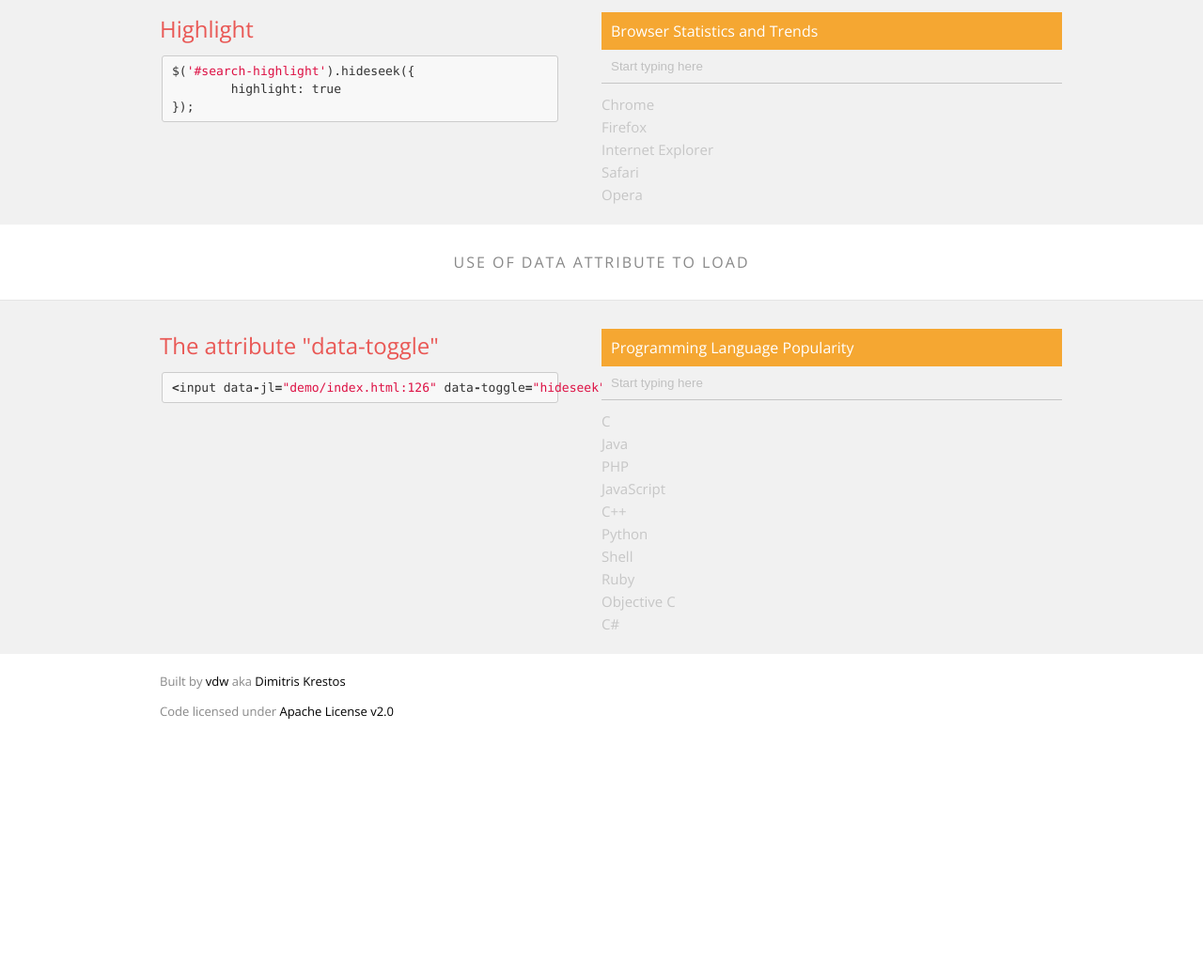
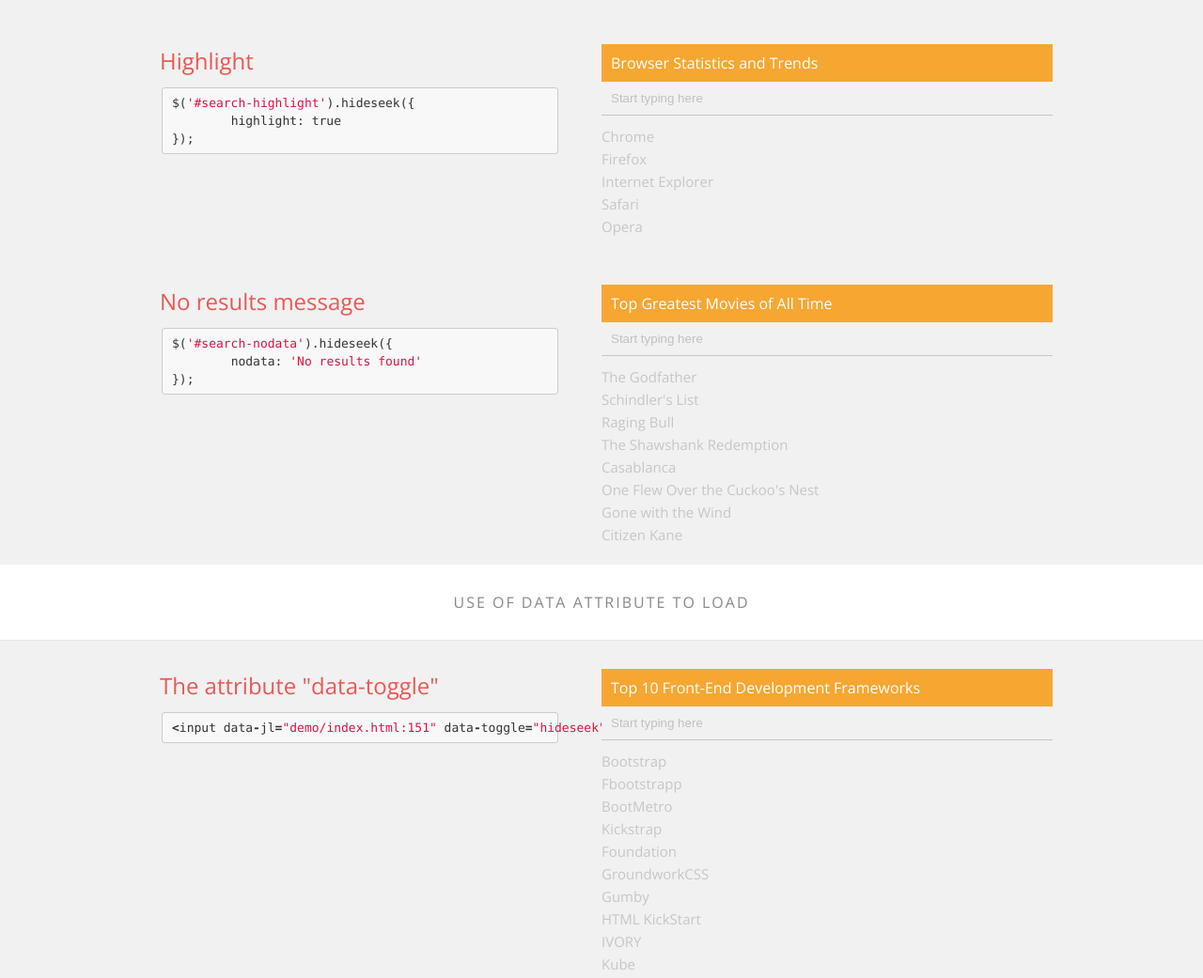
Before and after one commit to vdw/HideSeek, a plain HTML site: page demo/index.html in a window 1280 px wide. Shown: the part 1002-2043 px from the top of the page at 94% size. Before the commit the page ends 1788 px from the top, so only its background shows below. Drawn offline with nearby package versions, Linux system fonts and the light colour scheme.

Commit message:
Update demo page

```diff
--- a/demo/index.html
+++ b/demo/index.html
@@ -60,7 +60,7 @@
 			<article>
 				<h2>
 					HideSeek is yet another jQuery plugin for tabs, is compatible with IE7+, Chrome, Firefox, Safari and jQuery 1.8.1, 1.9.1, 1.10.1, 2.0.2. and
-					supports <a class="anchorLink" href="#custom_event">custom events</a>, <a class="anchorLink" href="#rotation">rotation</a> and <a class="anchorLink" href="#animation">animation</a></h2>
+					supports <a class="anchorLink" href="#highlight">highlighting</a>, <a class="anchorLink" href="#nodata">custom message</a> and <a class="anchorLink" href="#attribute">initialization via data attribute</a>.</h2>
 			</article>
 		</section>
 		<h3>Demonstration</h3>
@@ -76,7 +76,7 @@ $('#search-1').hideseek();
 				</div>
 				<div class="column">
 				<label for="search">Programming Language Popularity</label>
-				<input id="search" name="search" placeholder="Start typing here" type="text" data-list=".default_list" data-nodata="No results found">
+				<input id="search" name="search" placeholder="Start typing here" type="text" data-list=".default_list">
 				<ul class="vertical default_list">
 					<li>C</li>
 					<li>Java</li>
@@ -92,7 +92,7 @@ $('#search-1').hideseek();
 				</div>
 				<div class="clear"></div>
 			</article>
-			<article>
+			<article id="highlight">
 				<div class="column">
 				<h2>Highlight</h2>
 <pre data-language="javascript">
@@ -103,7 +103,7 @@ $('#search-highlight').hideseek({
 				</div>
 				<div class="column">
 				<label for="search-highlight">Browser Statistics and Trends</label>
-				<input id="search-highlight" name="search-highlight" placeholder="Start typing here" type="text" data-list=".highlight_list" data-nodata="No results found">
+				<input id="search-highlight" name="search-highlight" placeholder="Start typing here" type="text" data-list=".highlight_list">
 				<ul class="vertical highlight_list">
 					<li>Chrome</li>
 					<li>Firefox</li>
@@ -114,12 +114,37 @@ $('#search-highlight').hideseek({
 				</div>
 				<div class="clear"></div>
 			</article>
+			<article id="nodata">
+				<div class="column">
+				<h2>No results message</h2>
+<pre data-language="javascript">
+$('#search-nodata').hideseek({
+	nodata: 'No results found'
+});
+</pre>
+				</div>
+				<div class="column">
+				<label for="search-nodata">Top Greatest Movies of All Time</label>
+				<input id="search-nodata" name="search-nodata" placeholder="Start typing here" type="text" data-list=".nodata_list">
+				<ul class="vertical nodata_list">
+					<li>The Godfather</li>
+					<li>Schindler's List</li>
+					<li>Raging Bull</li>
+					<li>The Shawshank Redemption</li>
+					<li>Casablanca</li>
+					<li>One Flew Over the Cuckoo's Nest</li>
+					<li>Gone with the Wind</li>
+					<li>Citizen Kane</li>
+				</ul>
+				</div>
+				<div class="clear"></div>
+			</article>
 		</section>
 		<!-- CONTENT ends-->
 		<h3>Use of data attribute to load</h3>
 		<section>
 			<!-- CONTENT BLOCK -->
-			<article>
+			<article id="attribute">
 				<div class="column">
 				<h2>The attribute "data-toggle"</h2>
 <pre data-language="javascript">
@@ -127,19 +152,19 @@ $('#search-highlight').hideseek({
 </pre>
 				</div>
 				<div class="column">
-				<label for="search">Programming Language Popularity</label>
+				<label for="search">Top 10 Front-End Development Frameworks</label>
 				<input id="search" name="search" placeholder="Start typing here" type="text" data-toggle="hideseek" data-list=".default_list" data-nodata="No results found">
 				<ul class="vertical default_list">
-					<li>C</li>
-					<li>Java</li>
-					<li>PHP</li>
-					<li>JavaScript</li>
-					<li>C++</li>
-					<li>Python</li>
-					<li>Shell</li>
-					<li>Ruby</li>
-					<li>Objective C</li>
-					<li>C#</li>
+					<li>Bootstrap</li>
+					<li>Fbootstrapp</li>
+					<li>BootMetro</li>
+					<li>Kickstrap</li>
+					<li>Foundation</li>
+					<li>GroundworkCSS</li>
+					<li>Gumby</li>
+					<li>HTML KickStart</li>
+					<li>IVORY</li>
+					<li>Kube</li>
 				</ul>
 				</div>
 				<div class="clear"></div>
@@ -152,7 +177,7 @@ $('#search-highlight').hideseek({
 	<footer>
 		<!-- FOOTER CONTAINER-->
 		<div class="footer_wrapper">
-			<p>Built by <a href="https://github.com/vdw">vdw</a> aka <a href="http://gr.linkedin.com/in/dkrestos/" target="_blank">Dimitris Krestos</a></p><p>Code licensed under <a href="http://www.apache.org/licenses/LICENSE-2.0" target="_blank">Apache License v2.0</a></p>
+			<p>Built by <a href="https://github.com/vdw">vdw</a> aka <a href="http://gr.linkedin.com/in/dkrestos/" target="_blank">Dimitris Krestos</a><br />Code licensed under <a href="http://www.apache.org/licenses/LICENSE-2.0" target="_blank">Apache License v2.0</a></p>
 		</div>
 		<!-- FOOTER CONTAINER ends -->
 	</footer>
--- a/demo/javascripts/initializers.js
+++ b/demo/javascripts/initializers.js
@@ -9,4 +9,8 @@ $(document).ready(function() {
 		highlight: true
 	});
 
+  $('#search-nodata').hideseek({
+    nodata: 'No results found'
+  });
+
 });
--- a/demo/stylesheets/styles.css
+++ b/demo/stylesheets/styles.css
@@ -42,7 +42,7 @@ INPUT[type="text"] {
 	border: 0;
 	border-bottom: 1px solid #c6c6c6;
 	margin-bottom: 10px;
-	padding: 10px;
+	padding: 10px 0 10px 10px;
 	width: 100%;
 }
 
@@ -168,7 +168,7 @@ ARTICLE LABEL {
 	font-size: 16px;
 	font-weight: 100;
 	line-height: 20px;
-	padding: 10px;
+	padding: 10px 0 10px 10px;
 	width: 100%;
 }
 
```
